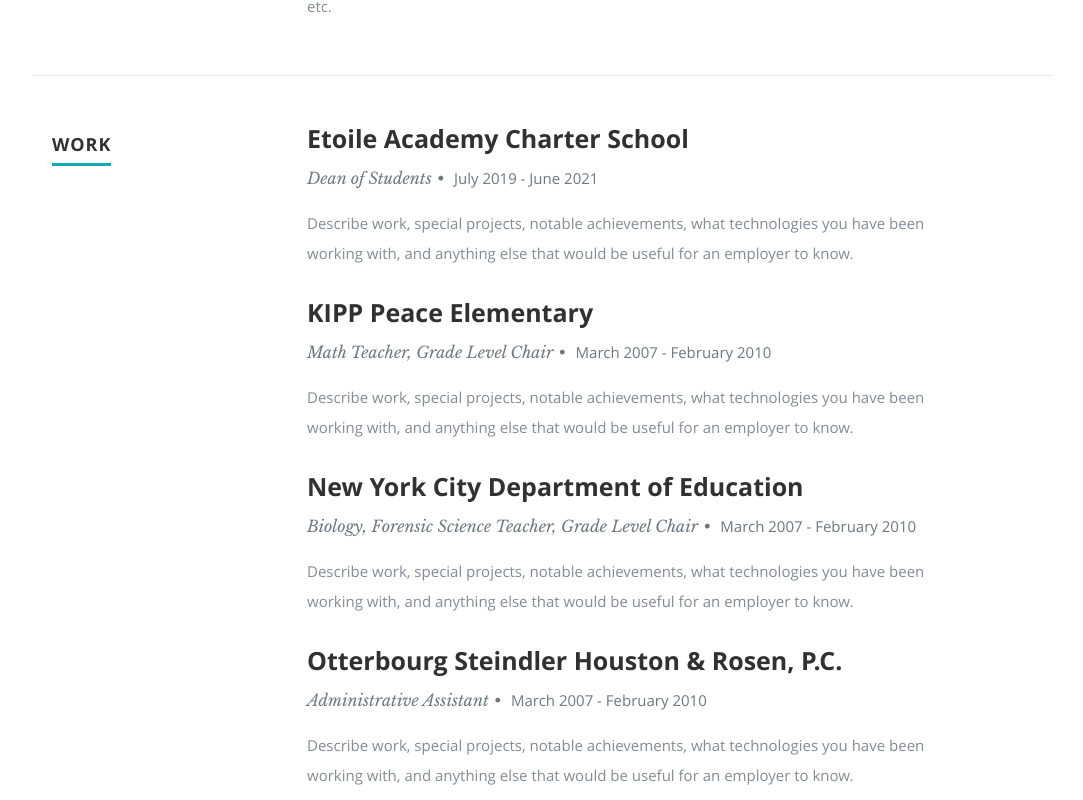
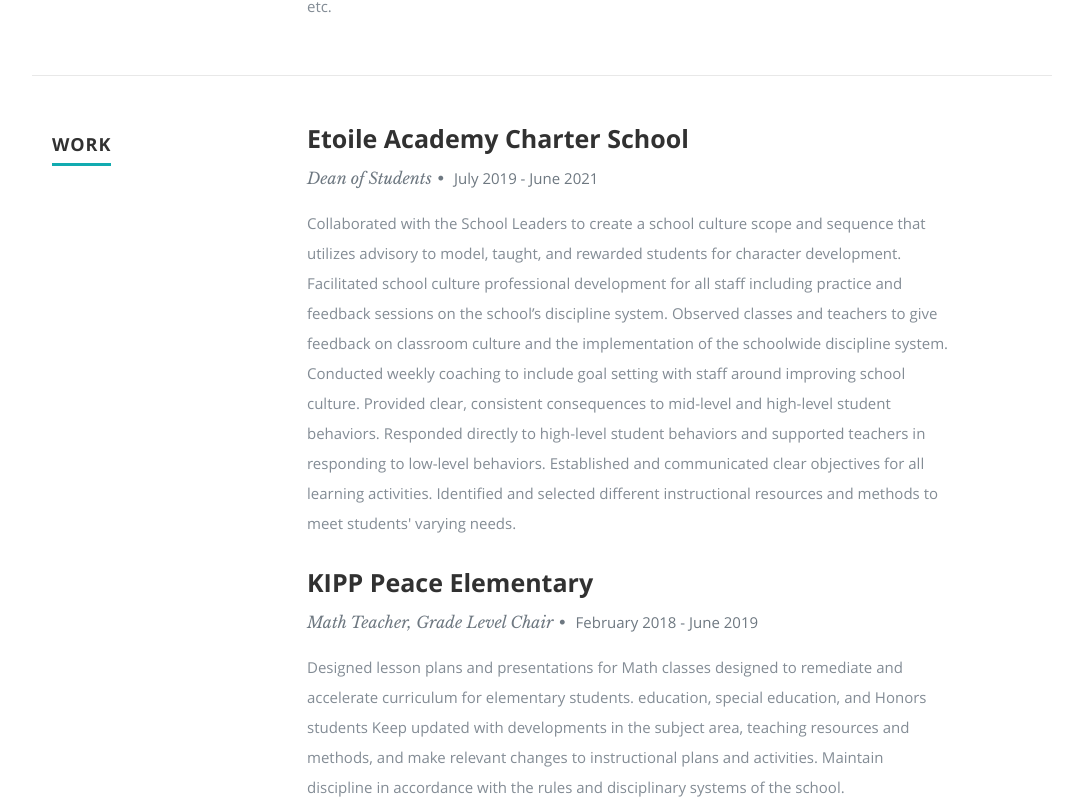
Before and after one commit to jahaira-marrero/jm-portfolio, a React (Create React App) app: page / in a window 1280 px wide. Shown: the part 1997-2797 px from the top of the page, without its empty margins (98-1181 px from the left). Built offline with nearby package versions, Linux system fonts and the light colour scheme.

Commit message:
updates on employment history

```diff
--- a/public/resumeData.json
+++ b/public/resumeData.json
@@ -7,7 +7,7 @@
     "bio": "Passionate about creating innovative solutions with experience building full stack applications with Ruby, Rails, JavaScript, React, SQL databases, and RESTful API architecture. Emerging from a career in Education, I traded the classroom and school leadership for coding when working with software engineers to improve software usability and create better communication lines to families. Fully immersed in coding, I am excited to own  the technical planning, implementation and delivering impactful features as a developer.",
     "contactmessage": "Here is where you should write your message to readers to have them get in contact with you.",
     "email": "jahaira.marrero@gmail.com",
-    "phone": "555-555-5555",
+    "phone": "347-561-8717",
     "address": {
       "street": "(Your Street)",
       "city": "Brooklyn",
@@ -24,7 +24,7 @@
       },
       {
         "name": "twitter",
-        "url": "http://twitter.com",
+        "url": "https://twitter.com/marrero_jahaira",
         "className": "fa fa-twitter"
       },
       {
@@ -71,37 +71,31 @@
         "company": "Etoile Academy Charter School",
         "title": "Dean of Students",
         "years": "July 2019 - June 2021",
-        "description": "Describe work, special projects, notable achievements, what technologies you have been working with, and anything else that would be useful for an employer to know."
+        "description": "Collaborated with the School Leaders to create a school culture scope and sequence that utilizes advisory to model, taught, and rewarded students for character development. Facilitated school culture professional development for all staff including practice and feedback sessions on the school’s discipline system. Observed classes and teachers to give feedback on classroom culture and the implementation of the schoolwide discipline system. Conducted weekly coaching to include goal setting with staff around improving school culture. Provided clear, consistent consequences to mid-level and high-level student behaviors. Responded directly to high-level student behaviors and supported teachers in responding to low-level behaviors. Established and communicated clear objectives for all learning activities. Identified and selected different instructional resources and methods to meet students' varying needs."
       },
       {
         "company": "KIPP Peace Elementary",
         "title": "Math Teacher, Grade Level Chair",
-        "years": "March 2007 - February 2010",
-        "description": "Describe work, special projects, notable achievements, what technologies you have been working with, and anything else that would be useful for an employer to know."
+        "years": "February 2018 - June 2019",
+        "description": "Designed lesson plans and presentations for Math classes designed to remediate and accelerate curriculum for elementary students. education, special education, and Honors students Keep updated with developments in the subject area, teaching resources and methods, and make relevant changes to instructional plans and activities. Maintain discipline in accordance with the rules and disciplinary systems of the school."
       },
       {
         "company": "New York City Department of Education",
         "title": "Biology, Forensic Science Teacher, Grade Level Chair",
-        "years": "March 2007 - February 2010",
-        "description": "Describe work, special projects, notable achievements, what technologies you have been working with, and anything else that would be useful for an employer to know."
+        "years": "September 2012 - June 2017",
+        "description": "Delivered Biology instruction while regulating excellent classroom management skills to maximize student learning. Integrated multiple teaching styles to intensify the range of learning, while redesigning a curriculum aligned with the New York City Biology scope and sequence. Implemented curriculum utilizing project-based education and alternative assessments, integrated a Scientific Literacy Curriculum aligned to the Common Core Standards."
       },
       {
         "company": "Otterbourg Steindler Houston & Rosen, P.C.",
         "title": "Administrative Assistant",
-        "years": "March 2007 - February 2010",
-        "description": "Describe work, special projects, notable achievements, what technologies you have been working with, and anything else that would be useful for an employer to know."
+        "years": "March 2008 - January 2012",
+        "description": "Served as the first point of contact for guests, answered phones, and maintained files. Developed, implemented, directed, and managed projects and administrative operations; established priorities and meeting deadlines for a full range of activities to include short and long-range planning, budget forecasting tracking, and reporting."
       },
       {
         "company": "Weill Cornell Medical College",
         "title": "Curriculum Coordinator",
-        "years": "March 2007 - February 2010",
-        "description": "Describe work, special projects, notable achievements, what technologies you have been working with, and anything else that would be useful for an employer to know."
-      },
-      {
-        "company": "Police Athletic League",
-        "title": "Junior bug fixer",
-        "years": "March 2007 - February 2010",
-        "description": "Describe work, special projects, notable achievements, what technologies you have been working with, and anything else that would be useful for an employer to know."
+        "years": "August 2006 - March 2008",
+        "description": "Integrated cross coverage for the faculty with the delivery of lectures, small groups, labs and coordinated specific needs accordingly. Spear headed accurate student grades by compiling scored exams and standardizing, modified test scoring through quantitative reports. Prioritized the completion of student evaluations by faculty for score reports."
       }
     ],
     "skills": [
@@ -138,34 +132,22 @@
   "portfolio": {
     "projects": [
       {
-        "title": "Canadian Wanderlust",
+        "title": "Dismissal Made Easy",
         "category": "My Travel Blog for my post-university travels",
         "image": "canadian-wanderlust.jpg",
         "url": "https://www.canadianwanderlust.com"
       },
       {
-        "title": "Fury Fighting Gear",
+        "title": "My Watch List",
         "category": "(offline now) A fighting gear company I started",
         "image": "fury-fighting-gear.jpg",
         "url": "http://www.timbakerdev.com"
       },
       {
-        "title": "Original Thai Food",
+        "title": "Retake University",
         "category": "Website I built for a restaurant I like in Thailand",
         "image": "original-thai-food.jpg",
         "url": "http://www.timbakerdev.com/originalthaifood.github.io"
-      },
-      {
-        "title": "Resume Website",
-        "category": "A React based resume website template",
-        "image": "resume-website.jpg",
-        "url": "http://www.timbakerdev.com"
-      },
-      {
-        "title": "Smirkspace",
-        "category": "(MVP Only) A React and Meteor based chat University project.",
-        "image": "smirkspace.jpg",
-        "url": "http://www.smirkspace.com"
       }
     ]
   },
--- a/src/Components/About.js
+++ b/src/Components/About.js
@@ -20,7 +20,7 @@
       <section id="about">
       <div className="row">
          <div className="three columns">
-            <img className="profile-pic"  src={profilepic} alt="Tim Baker Profile Pic" />
+            <img className="profile-pic"  src={profilepic} alt="Jahaira Marrero Profile Pic" />
          </div>
          <div className="nine columns main-col">
             <h2>About Me</h2>
--- a/src/Components/Header.js
+++ b/src/Components/Header.js
@@ -34,7 +34,7 @@
 
       <div className="row banner">
          <div className="banner-text">
-            <h1 className="responsive-headline">I'm {name}.</h1>
+            <h1 className="responsive-headline">Hi, I'm {name}.</h1>
             <h3>I'm a {city} based <span>{occupation}</span>. {description}.</h3>
             <hr />
             <ul className="social">
```
